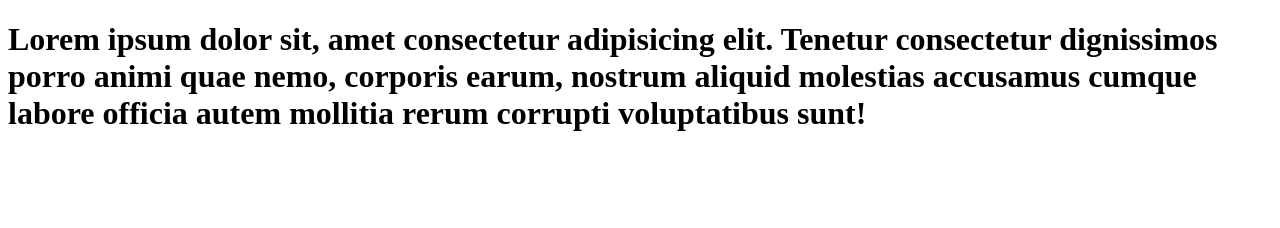
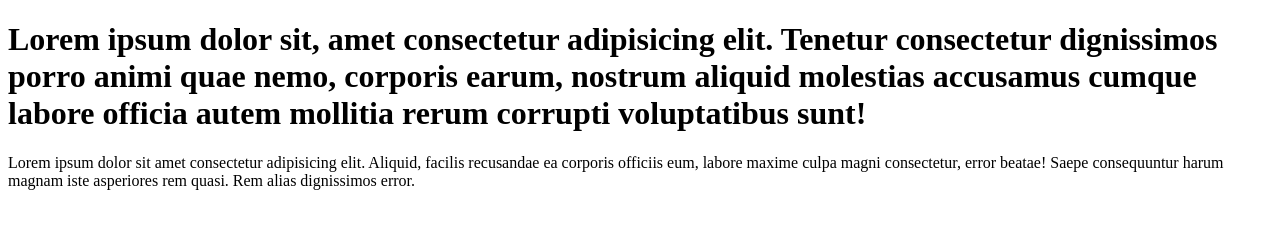
Before and after one commit to ShubhamDahane18/learn-git, a plain HTML site: page index.html in a window 1280 px wide. Drawn offline with Linux system fonts and the light colour scheme.

Commit message:
add paragraph to code

```diff
--- a/index.html
+++ b/index.html
@@ -7,5 +7,6 @@
 </head>
 <body>
     <h1>Lorem ipsum dolor sit, amet consectetur adipisicing elit. Tenetur consectetur dignissimos porro animi quae nemo, corporis earum, nostrum aliquid molestias accusamus cumque labore officia autem mollitia rerum corrupti voluptatibus sunt!</h1>
+    <p>Lorem ipsum dolor sit amet consectetur adipisicing elit. Aliquid, facilis recusandae ea corporis officiis eum, labore maxime culpa magni consectetur, error beatae! Saepe consequuntur harum magnam iste asperiores rem quasi. Rem alias dignissimos error.</p>
 </body>
 </html>
```
